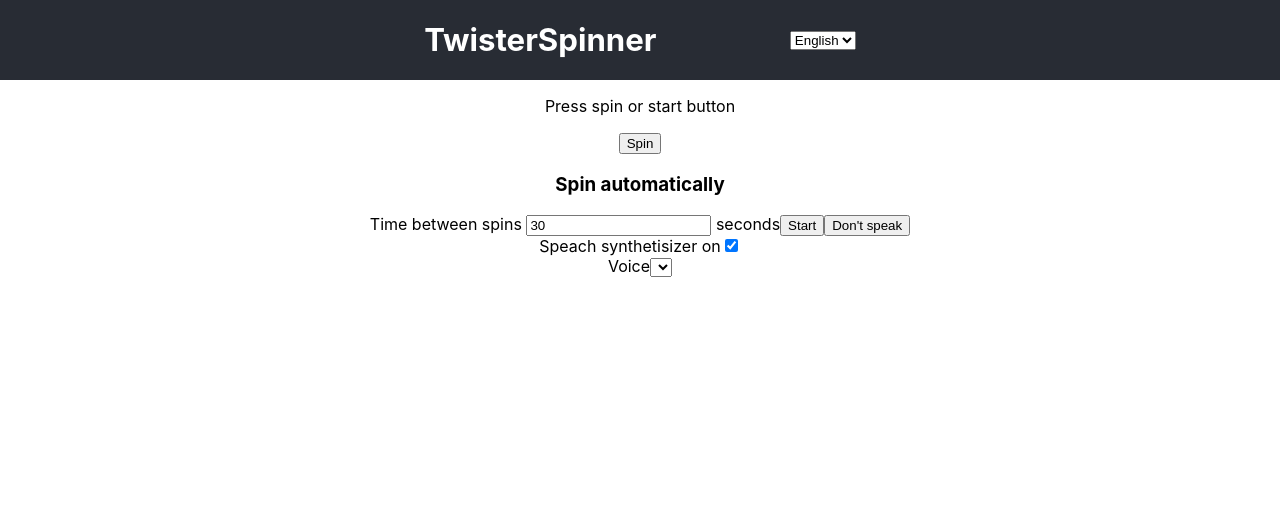
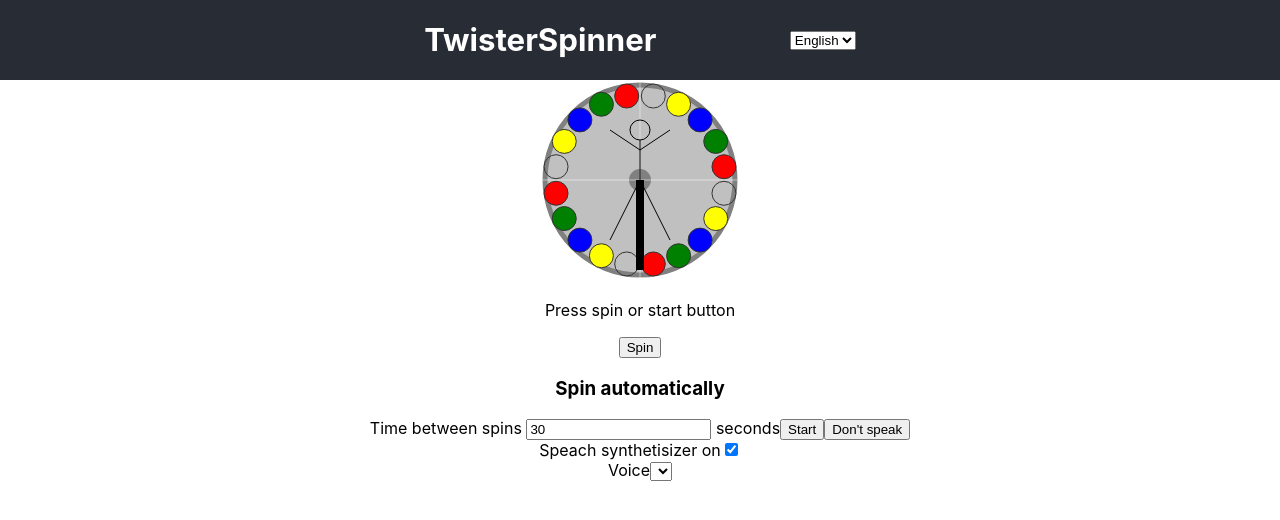
Before and after one commit to akauste/twisterspinner, a React (Create React App) app: page / in a window 1280 px wide. Shown: the top 520 px of the page. Built offline with nearby package versions, Linux system fonts and the light colour scheme.

Commit message:
Add SVGDial

```diff
--- /dev/null
+++ b/src/components/SVGDial.js
@@ -0,0 +1,37 @@
+const SVGDial = () => {
+  const spots = [];
+  const color = ['red', 'green', 'blue', 'yellow', 'transparent'];
+  for(let i=0; i < 20; i++) {
+    const rads = 2*Math.PI/20*(i+0.5);
+    spots.push(
+      <circle
+        key={`dot-${i}`}
+        cx={Math.sin(rads)*85}
+        cy={Math.cos(rads)*85}
+        r={12}
+        fill={color[ i % 5 ]}
+        stroke={'#333'}
+        strokeWidth={1}
+      />);
+  }
+
+  return (<svg xmlns="http://www.w3.org/2000/svg" viewBox="-100 -100 200 200" style={{width: 200, height: 200}}>
+    <circle cx={0} cy={0} r={95} fill={'silver'}  stroke={'gray'} strokeWidth={5} />
+    <circle cx={0} cy={0} r={10} fill={'gray'}  stroke={'gray'} strokeWidth={2} />
+    <line x={0} y1={-98} y2={98} stroke="white" strokeWidth={0.5}></line>
+    <line y={0} x1={-98} x2={98} stroke="white" strokeWidth={0.5}></line>
+    { spots.map(s => s) }
+    <g id="body-figure">
+      <circle cx={0} cy={-50} r={10} fill='none' stroke="black" strokeWidth={1} />
+      <line x1={0} y1={0} x2={0} y2={-40} stroke="black" strokeWidth={1} />
+      <line x1={0} y1={-30} x2={-30} y2={-50} stroke="black" strokeWidth={1} />
+      <line x1={0} y1={-30} x2={30} y2={-50} stroke="black" strokeWidth={1} />
+      <line x1={0} y1={0} x2={30} y2={60} stroke="black" strokeWidth={1} />
+      <line x1={0} y1={0} x2={-30} y2={60} stroke="black" strokeWidth={1} />
+    </g>
+    <g id="dial">
+      <line x1={0} y1={0} x2={Math.sin(2*Math.PI/360*180)*90} y2={-Math.cos(2*Math.PI/360*180)*90} stroke='black' strokeWidth={8} />
+    </g>
+  </svg>);
+};
+export default SVGDial;
--- a/src/components/Spinner.js
+++ b/src/components/Spinner.js
@@ -2,6 +2,7 @@
 import { useTranslation } from 'react-i18next';
 
 import Clock from "./Clock";
+import SVGDial from "./SVGDial";
 
 const limbs  = ['Vasen käsi', 'Oikea käsi', 'Vasen jalka', 'Oikea jalka'];
 const colors = ['vihreä', 'sininen', 'keltainen', 'punainen', 'ilmaan'];
@@ -65,8 +66,24 @@
     event.preventDefault();
     setSpeak(speak => !speak);
   }
+  const spots = [];
+  const color = ['red', 'green', 'blue', 'yellow', 'transparent'];
+  for(let i=0; i < 20; i++) {
+    const rads = 2*Math.PI/20*(i+0.5);
+    spots.push(
+      <circle
+        key={`dot-${i}`}
+        cx={Math.sin(rads)*85}
+        cy={Math.cos(rads)*85}
+        r={12}
+        fill={color[ i % 5 ]}
+        stroke={'#333'}
+        strokeWidth={1}
+      />);
+  }
 
   return <>
+    <SVGDial />
     <p id="result">{ result || t('Press spin or start button') }</p>
     <button type="button" aria-label="spin" onClick={spinHandler}>{t('Spin')}</button>
     <h3>{t('Spin automatically')}</h3>
```
